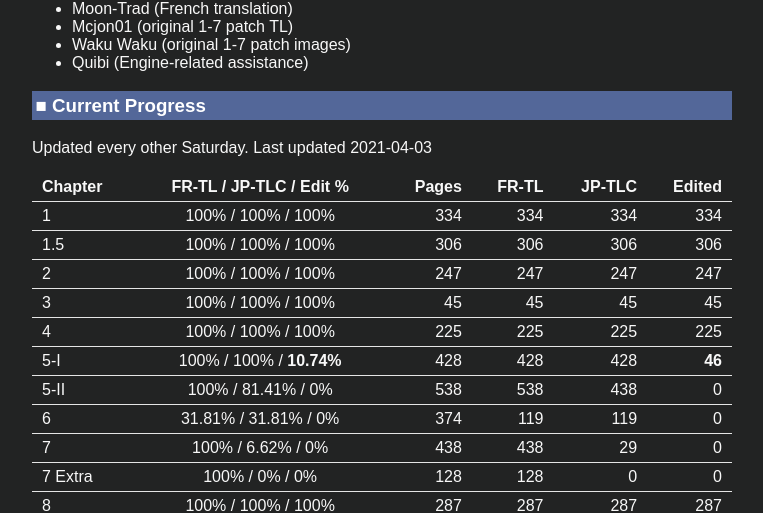
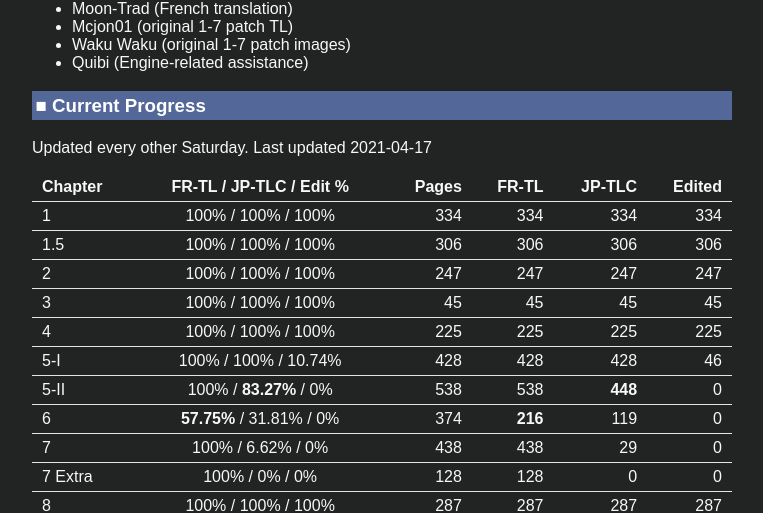
Before and after one commit to Hollow-Moon/Hollow-Moon.github.io, a Jekyll site: the page built from wohn-tl/index.md, in a window 1280 px wide and 900 px high, scrolled down 2869 px. Shown: the part 121-634 px from the top of the window, without its empty margins (258-1021 px from the left). Built offline with Jekyll 4.4.1, drawn with Linux system fonts in a browser that asks for light colours; some of the changed text lies outside the part shown.

Commit message:
Update index.md

```diff
--- a/wohn-tl/index.md
+++ b/wohn-tl/index.md
@@ -86,7 +86,7 @@ The latest patch can be downloaded [here](https://github.com/Hollow-Moon/mahoyo-
 * Quibi (Engine-related assistance)
 
 ### Current Progress
-Updated every other Saturday. Last updated 2021-04-03
+Updated every other Saturday. Last updated 2021-04-17
 
 | Chapter  | FR-TL / JP-TLC / Edit %  | Pages   | FR-TL  | JP-TLC | Edited |
 | -------- |:------------------------:| -------:| ------:| ------:| ------:|
@@ -95,9 +95,9 @@ Updated every other Saturday. Last updated 2021-04-03
 | 2        | 100% / 100% / 100%       | 247     | 247    | 247    | 247    |
 | 3        | 100% / 100% / 100%       | 45      | 45     | 45     | 45     |
 | 4        | 100% / 100% / 100%       | 225     | 225    | 225    | 225    |
-| 5-I      | 100% / 100% / **10.74%**     | 428     | 428    | 428    | **46**     |
-| 5-II     | 100% / 81.41% / 0%       | 538     | 538    | 438    | 0      |
-| 6        | 31.81% / 31.81% / 0%     | 374     | 119    | 119    | 0      |
+| 5-I      | 100% / 100% / 10.74%     | 428     | 428    | 428    | 46     |
+| 5-II     | 100% / **83.27%** / 0%       | 538     | 538    | **448**    | 0      |
+| 6        | **57.75%** / 31.81% / 0%     | 374     | **216**    | 119    | 0      |
 | 7        | 100% / 6.62% / 0%        | 438     | 438    | 29     | 0      |
 | 7 Extra  | 100% / 0% / 0%           | 128     | 128    | 0      | 0      |
 | 8        | 100% / 100% / 100%       | 287     | 287    | 287    | 287    |
```
Also changed, not shown: other parts of wohn-tl/index.md (+1 -1 lines).
